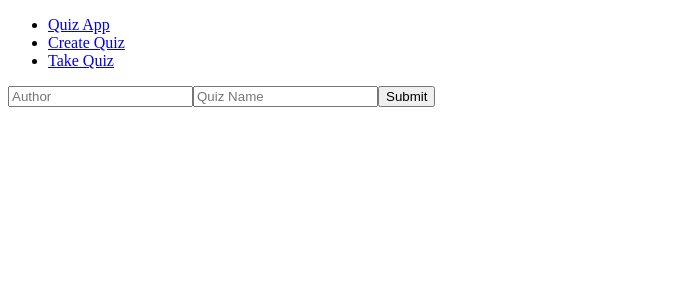
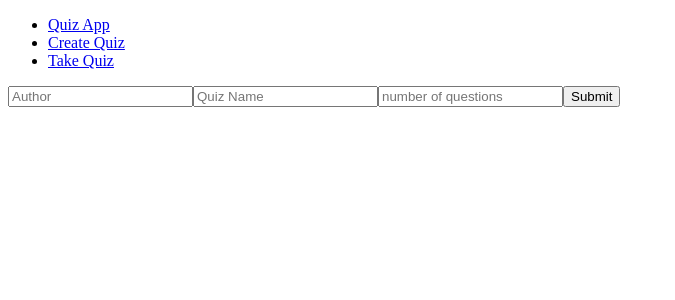
Before and after one commit to vickyban/QuizApp-Angular, an Angular app: page /new in a window 1280 px wide. Shown: the top 300 px of the page, without its empty margins (0-675 px from the left). Built offline with nearby package versions, Linux system fonts and the light colour scheme.

Commit message:
Add question size

```diff
--- a/src/app/components/create-question/create-question.component.ts
+++ b/src/app/components/create-question/create-question.component.ts
@@ -1,4 +1,4 @@
-import { Component, OnInit, Output, EventEmitter } from '@angular/core';
+import { Component, OnInit, Input, Output, EventEmitter } from '@angular/core';
 import { Question } from 'src/models/question.model';
 
 @Component({
@@ -33,8 +33,7 @@ export class CreateQuestionComponent implements OnInit {
       form.querySelector("#c4").value
     ]
     if (this.isValid(questionType, ...answers)) {
-      let question = new Question(questionType, answers, this.answer)
-
+      let question = new Question(questionType, answers, this.answer);
       this.newQuestion.emit(question);
 
     }
--- a/src/app/components/create-quiz/create-quiz.component.html
+++ b/src/app/components/create-quiz/create-quiz.component.html
@@ -1,14 +1,32 @@
-<div *ngIf="!createMode; then thenBlock; else elseBlock "></div>
+<div [ngSwitch]="status">
+  <div *ngSwitchCase="statusEnum.None">
+    <form (submit)="onCreate($event)">
+      <input type="text" placeholder="Author" id="author">
+      <input type="text" placeholder="Quiz Name" id="quiz">
+      <input type="number" placeholder="number of questions" id="questionSize">
+      <input type="submit" placeholder="Create Quiz">
+    </form>
+  </div>
 
-<ng-template #thenBlock>
+
+  <app-create-question *ngSwitchCase="statusEnum.CreatingQuiz" (newQuestion)="onNewQuestion($event)">
+  </app-create-question>
+
+  <div *ngSwitchCase="statusEnum.CreatedQuiz">Added all questions</div>
+</div>
+
+<!-- <ng-template #thenBlock>
   <form (submit)="onCreate($event)">
     <input type="text" placeholder="Author" id="author">
     <input type="text" placeholder="Quiz Name" id="quiz">
+    <input type="number" placeholder="number of questions" id="questionSize">
     <input type="submit" placeholder="Create Quiz">
   </form>
 
 </ng-template>
 
 <ng-template #elseBlock>
+
   <app-create-question (newQuestion)="onNewQuestion($event)"></app-create-question>
 </ng-template>
+ -->
--- a/src/app/components/create-quiz/create-quiz.component.ts
+++ b/src/app/components/create-quiz/create-quiz.component.ts
@@ -1,5 +1,7 @@
 import { Component, OnInit } from '@angular/core';
 import { Quiz } from 'src/models/quiz.model';
+import { AppStatus } from 'src/models/AppStatus';
+
 
 @Component({
   selector: 'app-create-quiz',
@@ -8,7 +10,10 @@ import { Quiz } from 'src/models/quiz.model';
 })
 export class CreateQuizComponent implements OnInit {
   quiz: Quiz;
-  createMode = false;
+  status = AppStatus.None;
+  statusEnum: typeof AppStatus = AppStatus;
+  questionSize: number;
+  count: number = 0;
 
   constructor() { }
 
@@ -19,13 +24,19 @@ export class CreateQuizComponent implements OnInit {
     event.preventDefault();
     let author = event.target.querySelector("#author").value;
     let quizName = event.target.querySelector("#quiz").value;
+    this.questionSize = parseInt(event.target.querySelector("#questionSize").value);
     this.quiz = new Quiz(author, quizName, []);
-    this.createMode = true;
+    this.status = AppStatus.CreatingQuiz;
     console.log(this.quiz);
   }
 
   onNewQuestion(question) {
     console.log("Add new question ", question);
     this.quiz.questions.push(question);
+    this.count++;
+    if (this.count === this.questionSize) {
+      this.status = AppStatus.CreatedQuiz;
+    }
+
   }
 }
--- /dev/null
+++ b/src/models/AppStatus.ts
@@ -0,0 +1,5 @@
+export enum AppStatus {
+  None = 0,
+  CreatingQuiz = 1,
+  CreatedQuiz = 2
+}
```
